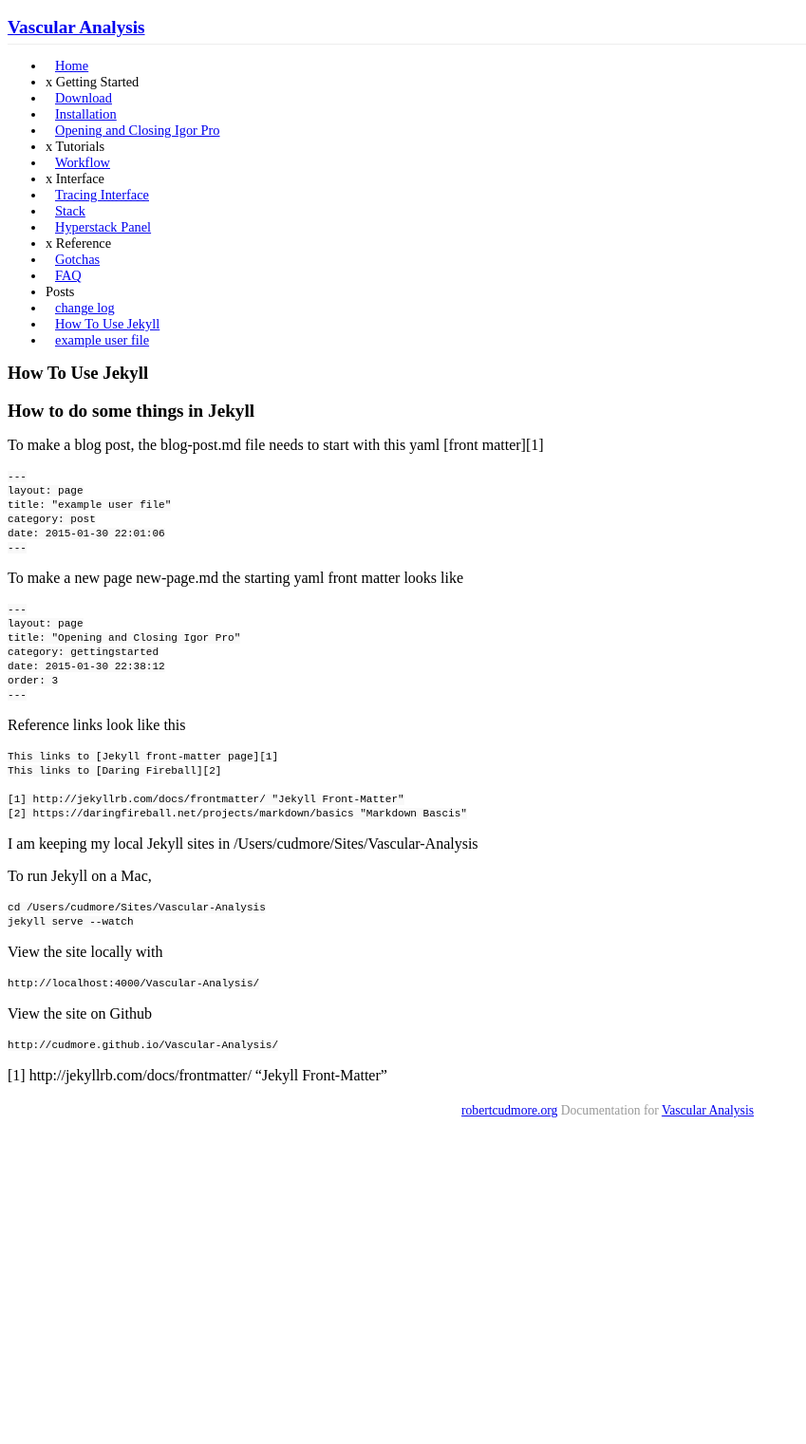
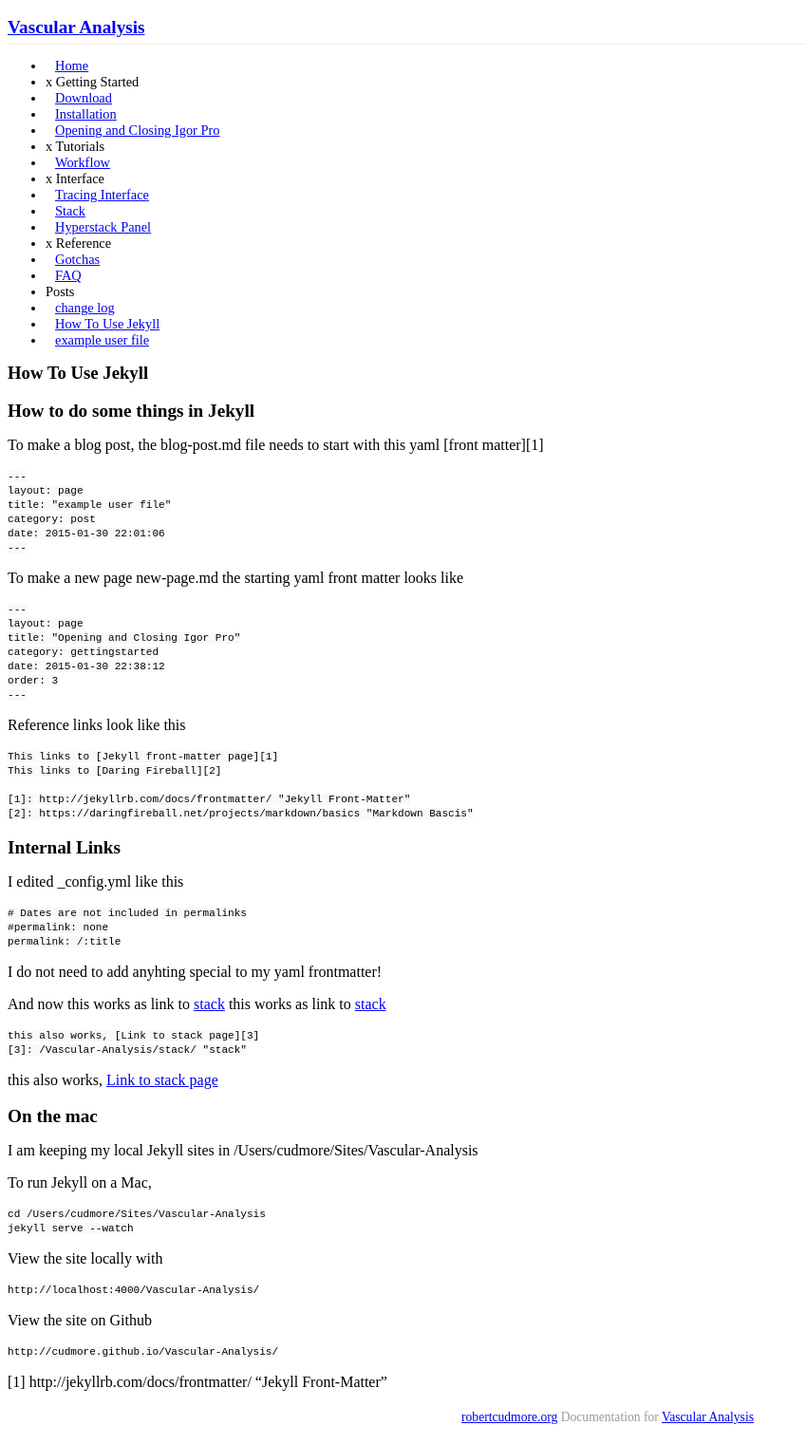
Before and after one commit to cudmore/Vascular-Analysis, a Jekyll site: the page built from _posts/2015-01-30-how-to-use-jekyll.md, in a window 1280 px wide. Shown: the whole page at 95% size, without its empty margins (0-849 px from the left). Built offline with Jekyll 4.4.1, drawn with Linux system fonts in a browser that asks for light colours; Markdown is read by kramdown in place of the engine named in the settings; a style sheet for code colours, icons or effects is not loaded; before the commit the page ends 1198 px from its top, so only the background shows below that.

Commit message:
changed _config.yaml for links

```diff
--- a/_config.yml
+++ b/_config.yml
@@ -32,7 +32,8 @@ sections: [
 baseurl: '/Vascular-Analysis'
 
 # Dates are not included in permalinks
-permalink: none
+#permalink: none
+permalink: /:title
 
 # Syntax highlighting
 highlighter: pygments
--- a/_posts/2015-01-30-how-to-use-jekyll.md
+++ b/_posts/2015-01-30-how-to-use-jekyll.md
@@ -32,9 +32,32 @@ Reference links look like this
     This links to [Jekyll front-matter page][1]
     This links to [Daring Fireball][2]
 
-	[1] http://jekyllrb.com/docs/frontmatter/ "Jekyll Front-Matter"
-    [2] https://daringfireball.net/projects/markdown/basics "Markdown Bascis"
+	[1]: http://jekyllrb.com/docs/frontmatter/ "Jekyll Front-Matter"
+    [2]: https://daringfireball.net/projects/markdown/basics "Markdown Bascis"
 
+
+####Internal Links
+I edited _config.yml like this
+
+	# Dates are not included in permalinks
+	#permalink: none
+	permalink: /:title
+
+I do not need to add anyhting special to my yaml frontmatter!
+
+And now
+    this works as link to [stack]({{site.baseurl}}/stack/)
+this works as link to [stack]({{site.baseurl}}/stack/)
+
+    this also works, [Link to stack page][3]
+    [3]: {{site.baseurl}}/stack/ "stack"
+
+this also works, [Link to stack page][3]
+
+[3]: {{site.baseurl}}/stack/ "stack"
+
+
+####On the mac
 I am keeping my local Jekyll sites in /Users/cudmore/Sites/Vascular-Analysis
 
 To run Jekyll on a Mac,
```
Also changed, not shown: 27 other files.
